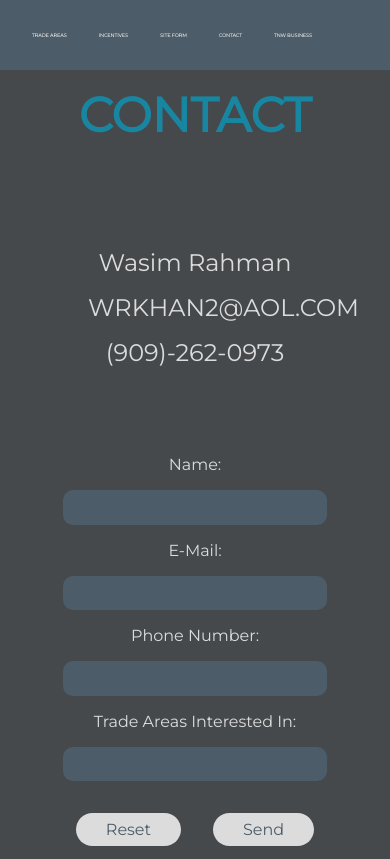
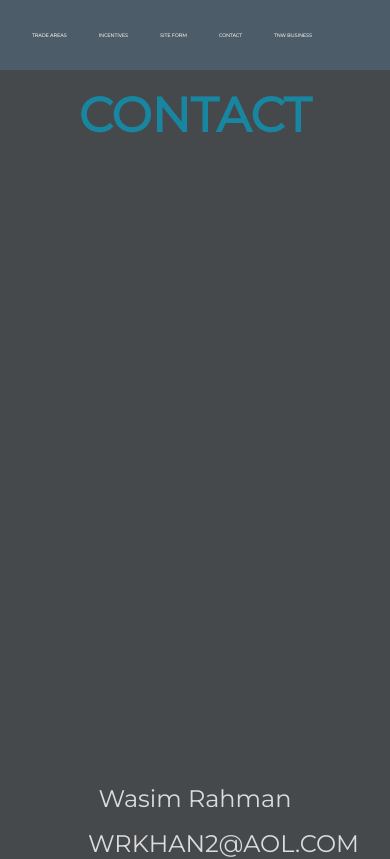
Before and after one commit to khanummer/TNWTradeAreas, a React (Create React App) app: page /contact in a window 390 px wide. Shown: the top 859 px of the page. Built offline with nearby package versions, Linux system fonts and the light colour scheme.

Commit message:
edits contact page

```diff
--- a/src/Contact/Contact.css
+++ b/src/Contact/Contact.css
@@ -9,6 +9,7 @@
     text-align: center;
     flex-flow: row nowrap;
     justify-content: center;
+    height: 100vh;
 }
 
 .Contact-header {
@@ -23,7 +24,7 @@
     display: flex;
     text-align: center;
     flex-flow: column nowrap;
-    justify-content: center;
+    /* justify-content: center; */
     padding: 5rem;
 }
 
@@ -78,6 +79,7 @@
         text-align: center;
         flex-flow: column nowrap;
         justify-content: center;
+        height: 200vh;
 
     }
 
--- a/src/Contact/Contact.js
+++ b/src/Contact/Contact.js
@@ -24,8 +24,6 @@ class Contact extends Component {
               <form action="mailto:wrkhan2@aol.com" method="post" enctype="text/plain">
                 Name:<br></br>
                   <input  className="input" type="text" name="Name"></input><br></br>
-                E-Mail:<br></br>
-                  <input  className="input" type="text" name="E-Mail"></input><br></br>
                 Phone Number:<br></br>
                   <input className="input"  type="text" name="Phone Number"></input><br></br>
                 Trade Areas Interested In:<br></br>
```
